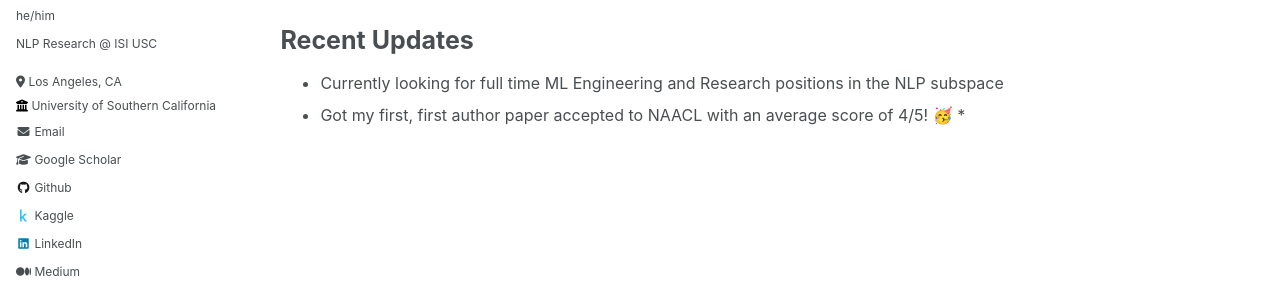
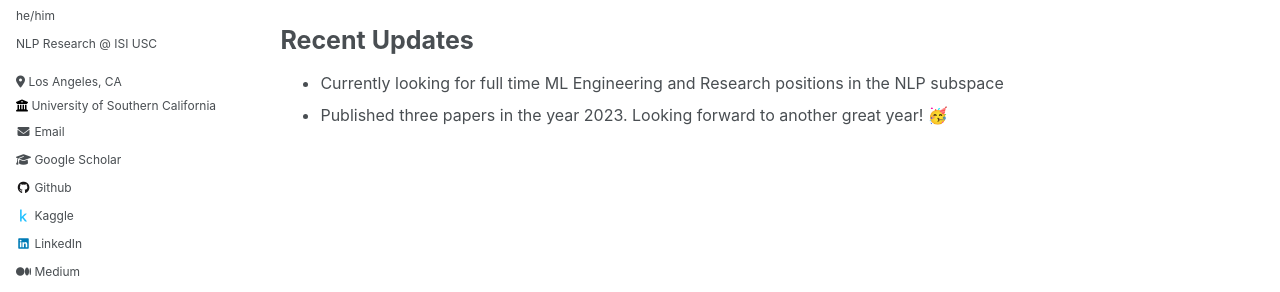
Before and after one commit to DarshanDeshpande/darshandeshpande.github.io, a Jekyll site: the page built from _pages/about.md, in a window 1280 px wide. Shown: the part 303-595 px from the top of the page. Built offline with Jekyll 4.4.1, drawn with Linux system fonts in a browser that asks for light colours.

Commit message:
Updated summary on about page

```diff
--- a/_pages/about.md
+++ b/_pages/about.md
@@ -16,5 +16,4 @@ Recent Updates
 =====
 
 * Currently looking for full time ML Engineering and Research positions in the NLP subspace
-* Got my first, first author paper accepted to NAACL with an average score of 4/5! 🥳
-*
+* Published three papers in the year 2023. Looking forward to another great year! 🥳
```
Also changed, not shown: 2 other files.
